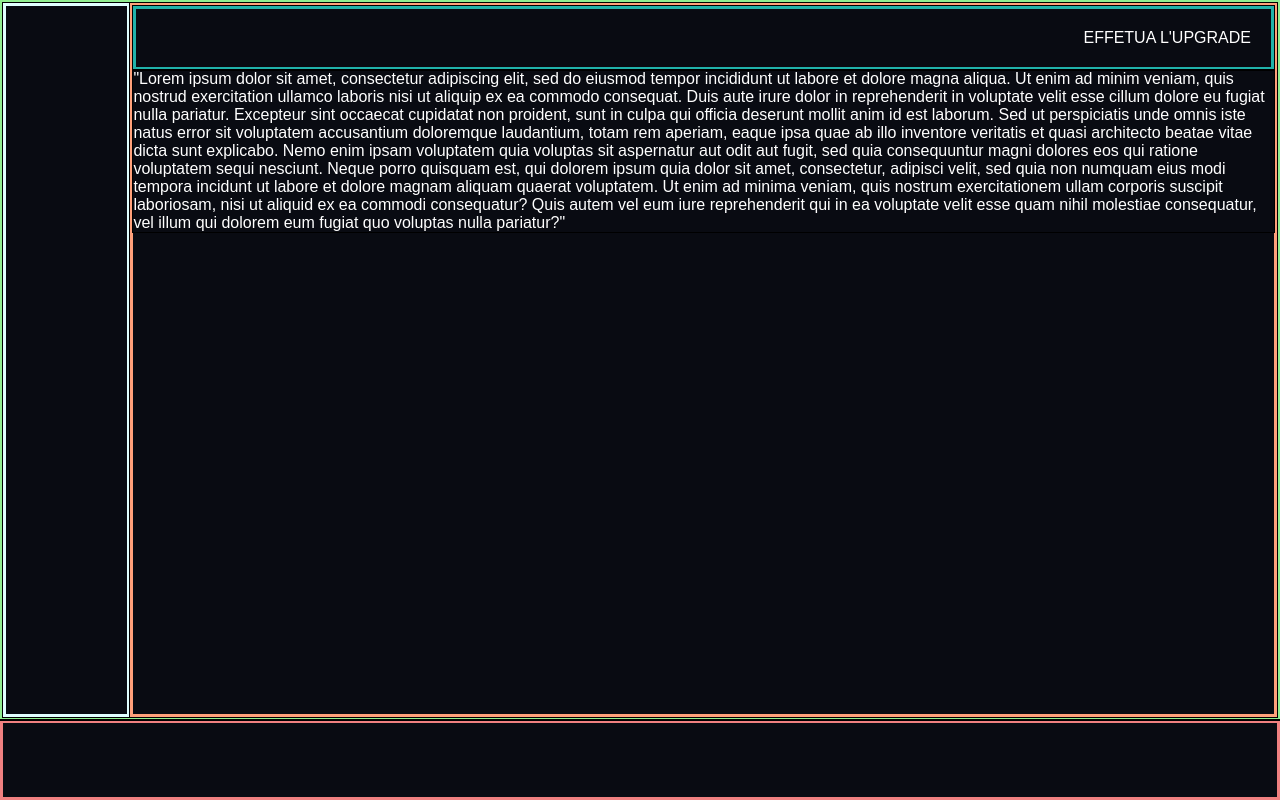
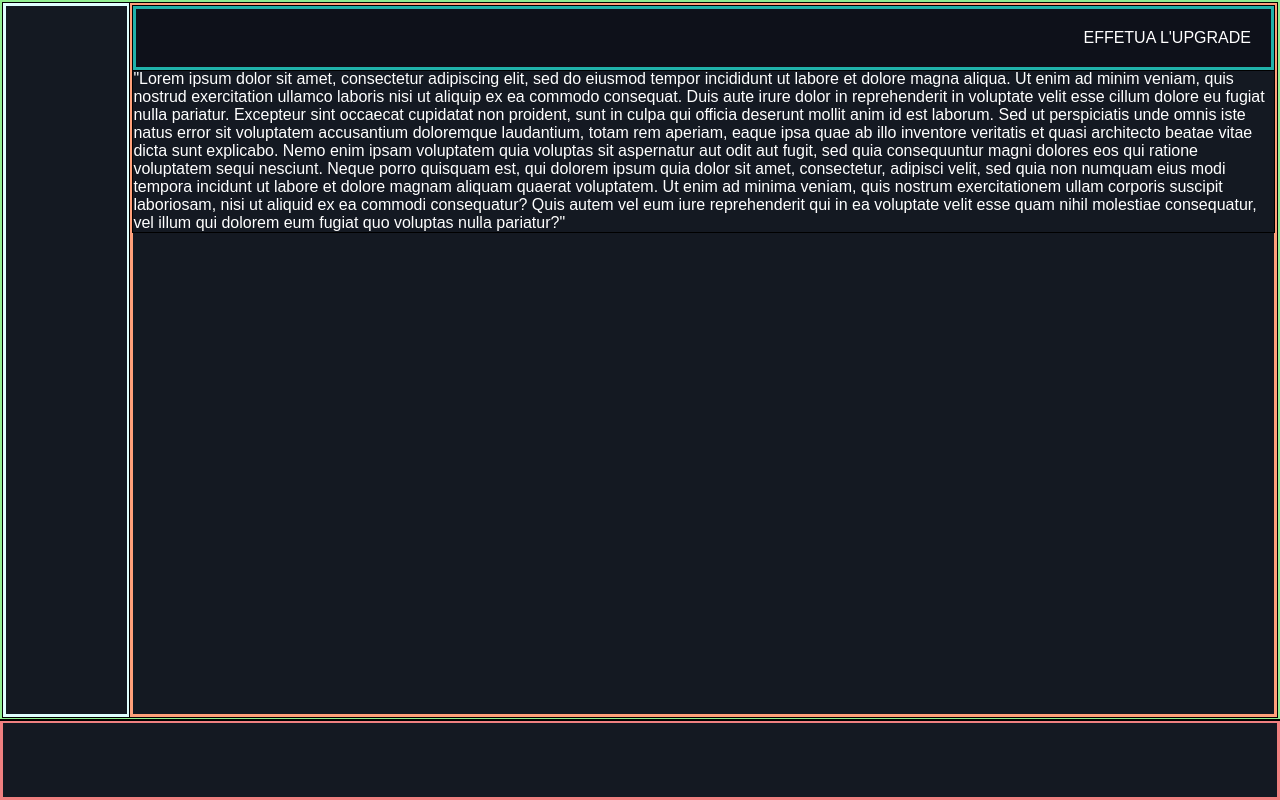
Before and after one commit to ancadunavete/html-css-spotifyweb, a plain HTML site: page index.html in a window 1280 px wide. Drawn offline with Linux system fonts and the light colour scheme.

Commit message:
add: more edits x 2

```diff
--- a/css/style.css
+++ b/css/style.css
@@ -1,5 +1,5 @@
 :root {
-    --color-1: #090b12;
+    --color-1: rgba(9, 11, 18, 0.5);
     --color-2: #000000;
     --color-3: #141922;
     --color-4: #282828;
@@ -12,7 +12,7 @@ html {
 }
 
  body {
-    background-color: var(--color-1);
+    background-color: var(--color-3);
     color: white
  }
 
@@ -43,4 +43,8 @@ html {
     padding: 20px;
     text-align: right;
     text-transform: uppercase;
+    position: sticky;
+    top: 0;
+    z-index: 1;
+    background-color: var(--color-1);
  }
```
